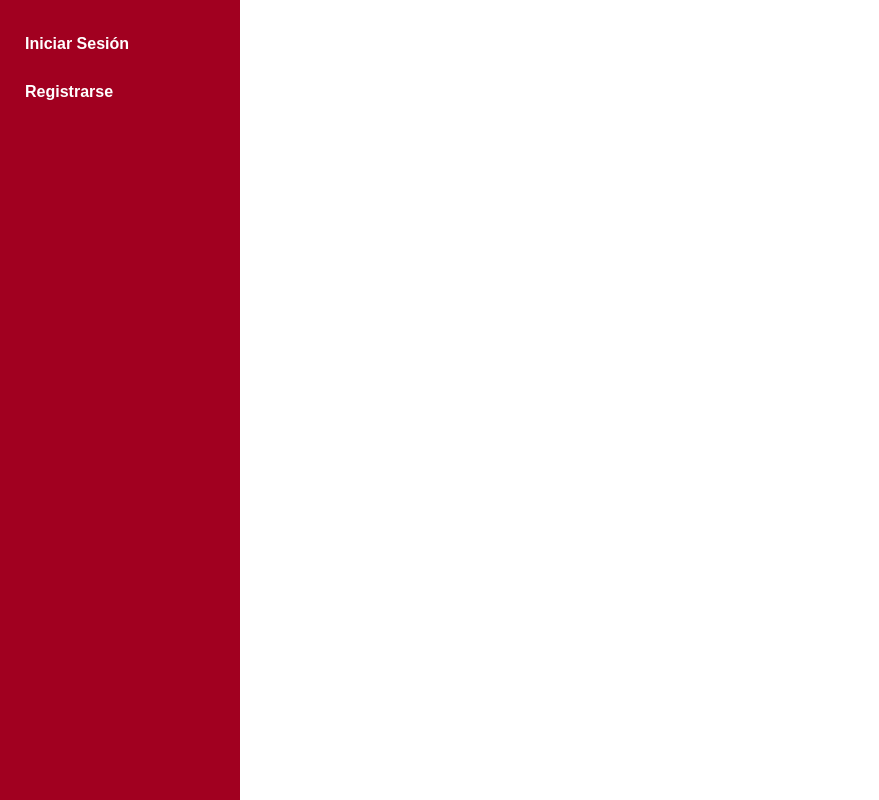
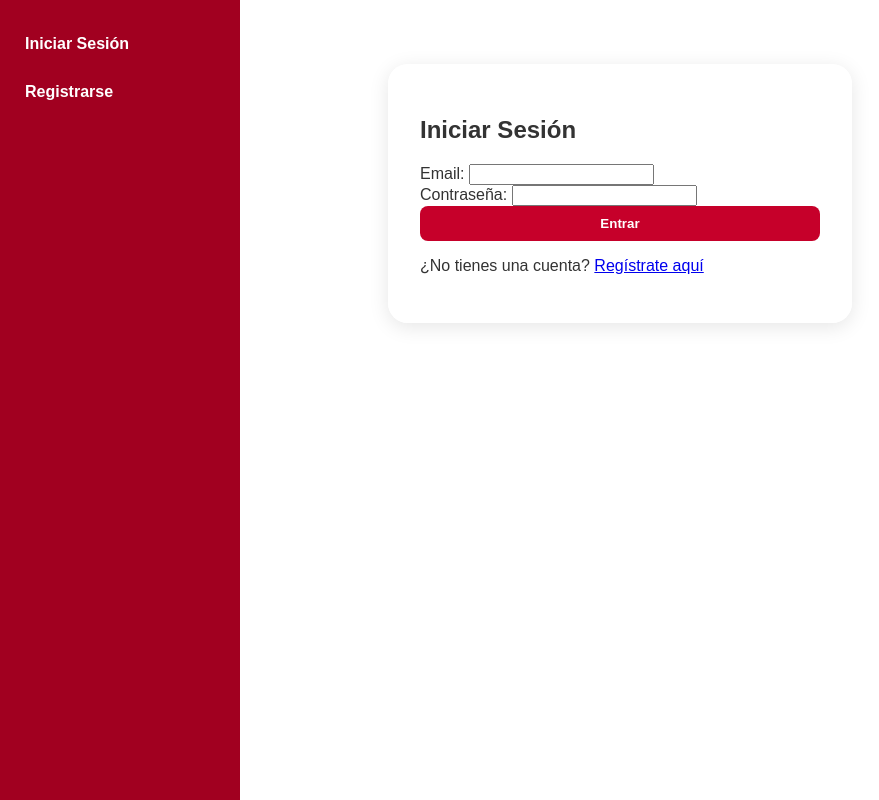
Before and after one commit to XYMAXIMUS/Tesis_grupo3.2, a Flask app: page /login in a window 1280 px wide. Shown: the whole page, without its empty margins (0-879 px from the left). Run offline with Flask 3, Linux system fonts and the light colour scheme.

Commit message:
Update login.html

```diff
--- a/templates/login.html
+++ b/templates/login.html
@@ -1,29 +1,17 @@
 {% extends 'base.html' %}
-{% block title %}Iniciar Sesión - Gamificación UBE{% endblock %}
-
-{% block contenido_auth %}
-<div class="fondo-blur" style="width: 100%; max-width: 400px; text-align: center;">
-    <h2 style="color: #a10020; margin-bottom: 1.5em;">🔑 Iniciar Sesión</h2>
-
-    {% with messages = get_flashed_messages(with_categories=true) %}
-        {% if messages %}
-            {% for category, message in messages %}
-                <div style="padding: 10px; margin-bottom: 15px; border-radius: 8px; background: #ffebee; color: #c6002a; font-size: 0.9em;">
-                    {{ message }}
-                </div>
-            {% endfor %}
-        {% endif %}
-    {% endwith %}
-
-    <form action="{{ url_for('login') }}" method="POST" style="display: flex; flex-direction: column; gap: 1em;">
-        <input type="email" name="email" placeholder="Correo electrónico" required style="padding: 12px; border-radius: 8px; border: 1px solid #ccc; font-size: 1em;">
-        <input type="password" name="password" placeholder="Contraseña" required style="padding: 12px; border-radius: 8px; border: 1px solid #ccc; font-size: 1em;">
-
-        <button type="submit" class="btn-comprar" style="margin-top: 1em; padding: 12px; font-size: 1em;">Ingresar</button>
+{% block title %}Iniciar Sesión{% endblock %}
+{% block contenido %}
+<div class="fondo-blur" style="max-width: 400px; margin: 2em auto;">
+    <h2>Iniciar Sesión</h2>
+    <form method="POST">
+        <label for="email">Email:</label>
+        <input type="email" name="email" class="form-control" required>
+        <br>
+        <label for="password">Contraseña:</label>
+        <input type="password" name="password" class="form-control" required>
+        <br>
+        <button type="submit" class="btn-comprar" style="width:100%;">Entrar</button>
     </form>
-
-    <p style="margin-top: 1.5em; font-size: 0.9em; color: #666;">
-        ¿No tienes una cuenta? <a href="{{ url_for('registro') }}" style="color: #a10020; font-weight: bold; text-decoration: none;">Regístrate aquí</a>
-    </p>
+    <p class="mt-3 text-center">¿No tienes una cuenta? <a href="{{ url_for('registro') }}">Regístrate aquí</a></p>
 </div>
 {% endblock %}
```
